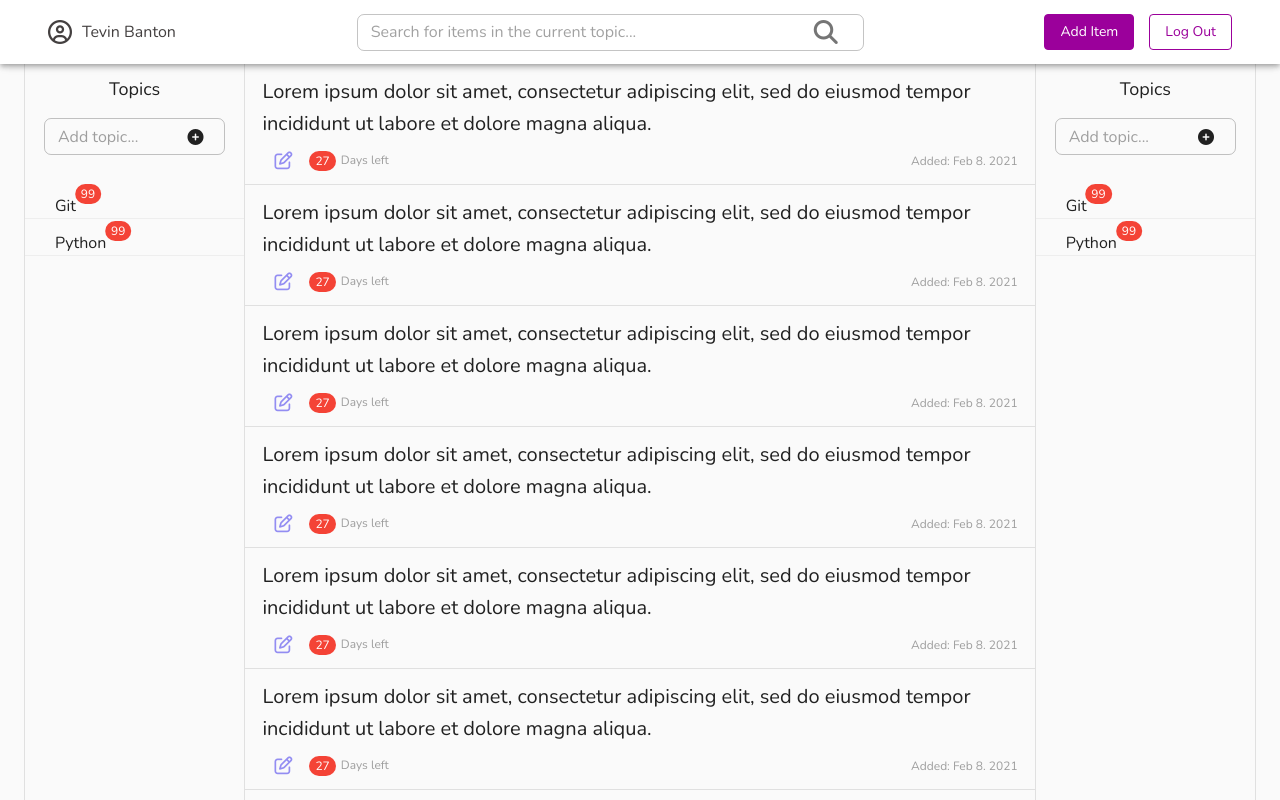
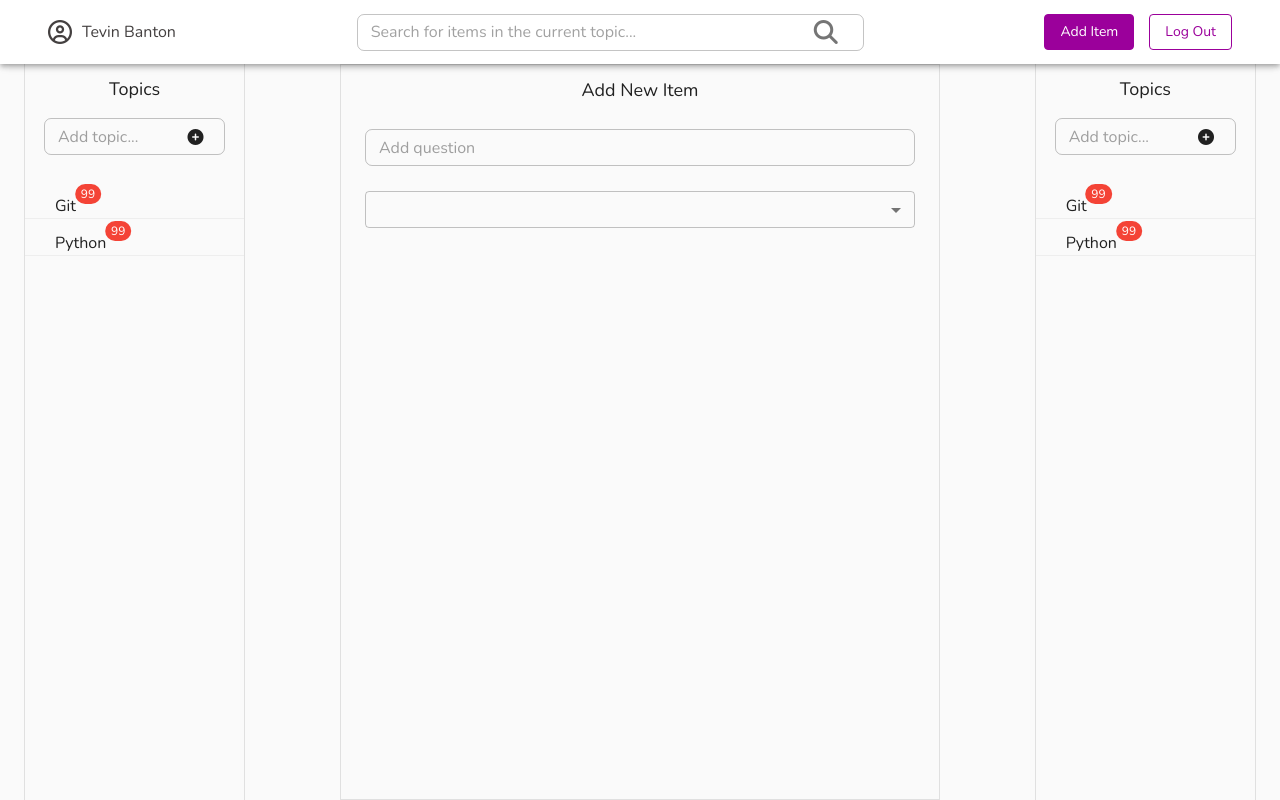
Before and after one commit to TevinAB/SpaceRep, a React (Create React App) app in the folder client/: page /home in a window 1280 px wide. Built offline with nearby package versions, Linux system fonts and the light colour scheme.

Commit message:
implementing edit component

```diff
--- a/client/src/components/Home/Home.js
+++ b/client/src/components/Home/Home.js
@@ -4,6 +4,7 @@ import Panel from './subcomponents/Panel';
 import { Box } from '@material-ui/core';
 import { makeStyles } from '@material-ui/core/styles';
 import Feed from './subcomponents/Feed';
+import Edit from './subcomponents/Edit';
 
 const useStyle = makeStyles((theme) => ({
   wrapperContainer: {
@@ -17,7 +18,7 @@ function Home() {
     <Box classes={{ root: classes.wrapperContainer }}>
       <NavBar />
       <Panel />
-      <Feed />
+      {false ? <Feed /> : <Edit />}
       <Panel />
     </Box>
   );
--- /dev/null
+++ b/client/src/components/Home/subcomponents/Edit.js
@@ -0,0 +1,110 @@
+import React, { useState } from 'react';
+import { makeStyles } from '@material-ui/core/styles';
+import {
+  Box,
+  Container,
+  Typography,
+  TextField,
+  Select,
+  MenuItem,
+} from '@material-ui/core';
+
+const useStyle = makeStyles((theme) => ({
+  wrapper: {
+    maxWidth: '820px',
+    width: '64.0625%',
+    height: 'calc(100vh - 64px)',
+    maxHeight: 'calc(100vh - 64px)',
+    marginTop: '64px',
+    overflow: 'auto',
+  },
+  titleBox: {
+    padding: '12px 0px 0px',
+    marginBottom: '25px',
+  },
+  title: {
+    fontSize: '1.125rem',
+    textAlign: 'center',
+  },
+  addItemContainer: {
+    minWidth: '155px',
+    width: '100%',
+    maxWidth: '580px',
+  },
+  addItem: {
+    height: '37px',
+    width: '100%',
+    borderRadius: '7px',
+  },
+  selectTopic: {
+    height: '37px',
+  },
+  selectTopicContainer: {
+    marginTop: '25px',
+  },
+  container: {
+    height: 'calc(100vh - 64px)',
+    border: `1px solid ${theme.palette.grey[300]}`,
+  },
+}));
+
+function Edit() {
+  const [open, setOpen] = useState(false);
+  const [topic, setTopic] = useState('');
+  const classes = useStyle();
+
+  const onOpen = () => setOpen(true);
+  const onClose = () => setOpen(false);
+  const onTopicChange = (e) => setTopic(e.target.value);
+
+  const title = (
+    <Box classes={{ root: classes.titleBox }}>
+      <Typography classes={{ root: classes.title }}>Add New Item</Typography>
+    </Box>
+  );
+
+  const addItemTF = (
+    <Box classes={{ root: classes.addItemContainer }}>
+      <TextField
+        fullWidth
+        placeholder='Add question'
+        variant='outlined'
+        InputProps={{
+          classes: { root: classes.addItem },
+        }}
+      />
+    </Box>
+  );
+
+  const selectTopic = (
+    <Box classes={{ root: classes.selectTopicContainer }}>
+      <Select
+        id='select-topic'
+        open={open}
+        onOpen={onOpen}
+        onClose={onClose}
+        onChange={onTopicChange}
+        value={topic}
+        fullWidth
+        variant='outlined'
+        className={classes.selectTopic}
+      >
+        {/*Map over the topics when available*/}
+        <MenuItem value='Git'>Git</MenuItem>
+        <MenuItem value='Python'>Python</MenuItem>
+      </Select>
+    </Box>
+  );
+
+  return (
+    <Box classes={{ root: classes.wrapper }}>
+      <Container classes={{ root: classes.container }} maxWidth='sm'>
+        {title}
+        {addItemTF}
+        {selectTopic}
+      </Container>
+    </Box>
+  );
+}
+
+export default Edit;
--- a/client/src/components/Home/subcomponents/NavBar.js
+++ b/client/src/components/Home/subcomponents/NavBar.js
@@ -42,7 +42,7 @@ const useStyle = makeStyles((theme) => ({
       display: 'flex',
     },
   },
-  serachContainer: {
+  searchContainer: {
     minWidth: '155px',
     width: '507px',
     maxWidth: '507px',
@@ -97,7 +97,7 @@ function NavBar() {
   );
 
   const searchBar = (
-    <Box classes={{ root: classes.serachContainer }}>
+    <Box classes={{ root: classes.searchContainer }}>
       <TextField
         fullWidth
         placeholder='Search for items in the current topic...'
```
